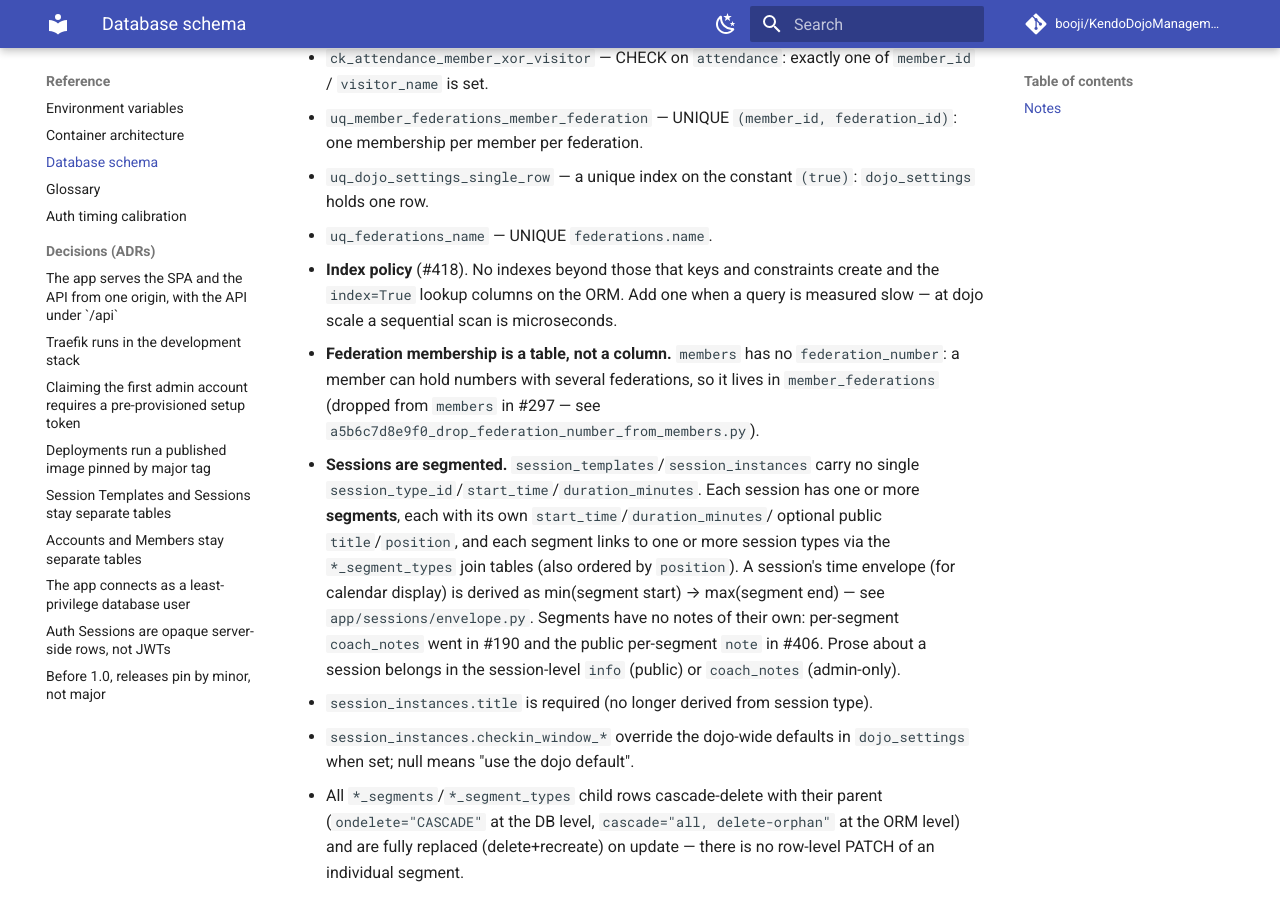
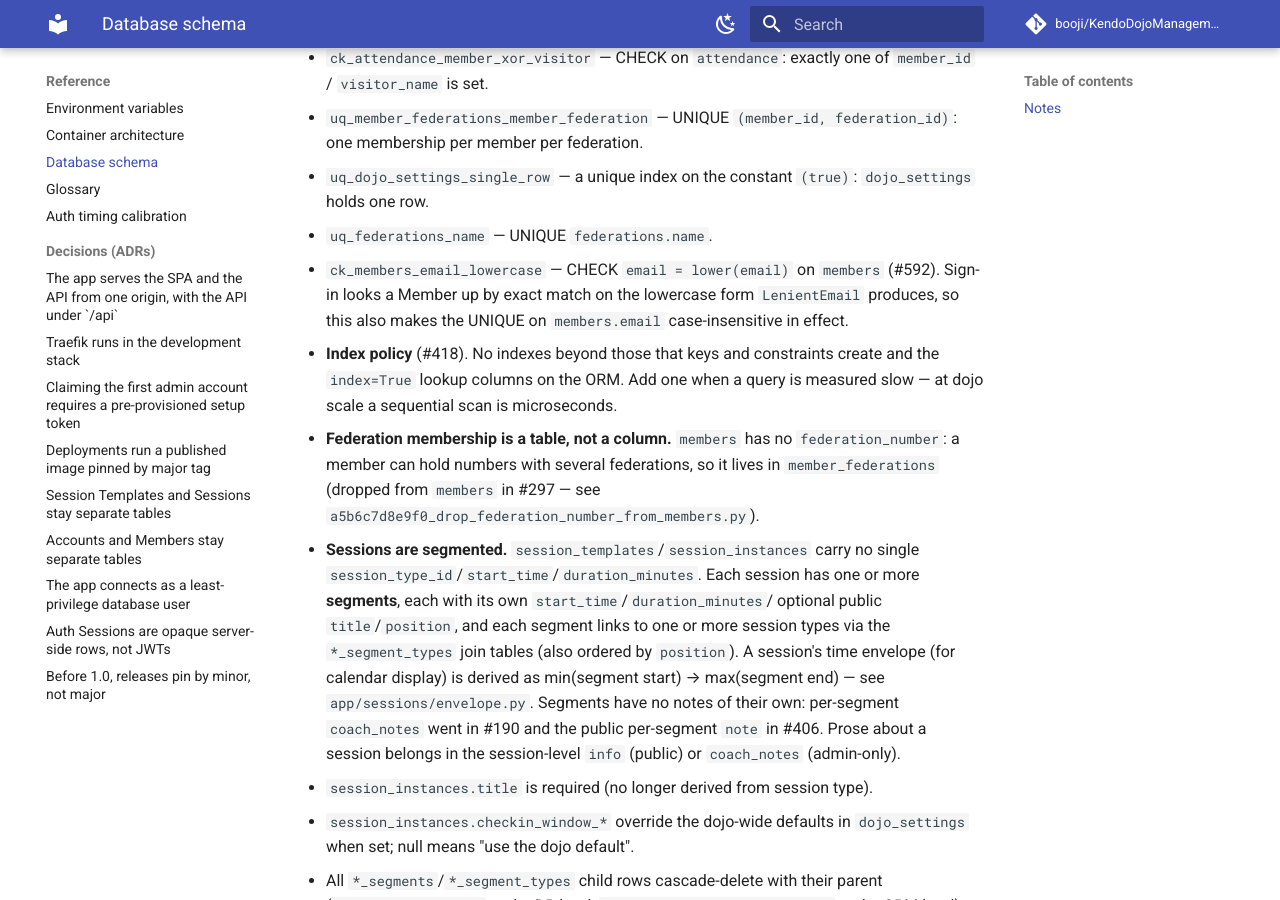
Before and after one commit to booji/KendoDojoManagement, an MkDocs documentation site: the page built from docs/schema.md, in a window 1280 px wide and 900 px high, scrolled down 5819 px. Built offline with MkDocs 1.6.1 and Material for MkDocs 9.7.7, drawn with Linux system fonts in a browser that asks for light colours; comment, search, counter and statistics services are not loaded; the version menu is left out.

Commit message:
docs(schema): record ck_members_email_lowercase (#592)

```diff
--- a/docs/schema.md
+++ b/docs/schema.md
@@ -287,6 +287,10 @@ erDiagram
   - `uq_dojo_settings_single_row` — a unique index on the constant `(true)`:
     `dojo_settings` holds one row.
   - `uq_federations_name` — UNIQUE `federations.name`.
+  - `ck_members_email_lowercase` — CHECK `email = lower(email)` on `members`
+    (#592). Sign-in looks a Member up by exact match on the lowercase form
+    `LenientEmail` produces, so this also makes the UNIQUE on `members.email`
+    case-insensitive in effect.
 - **Index policy** (#418). No indexes beyond those that keys and constraints
   create and the `index=True` lookup columns on the ORM. Add one when a query
   is measured slow — at dojo scale a sequential scan is microseconds.
```
